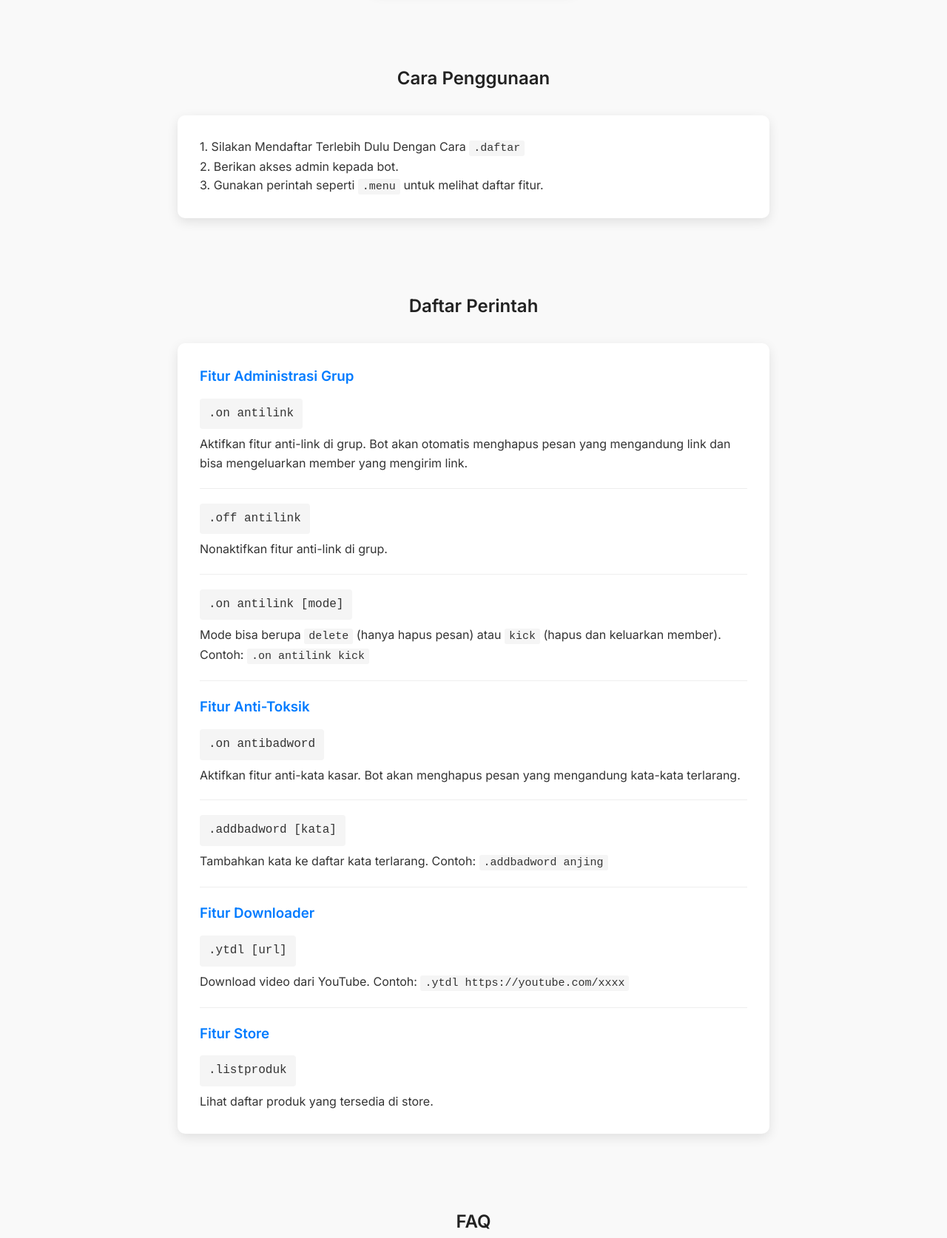
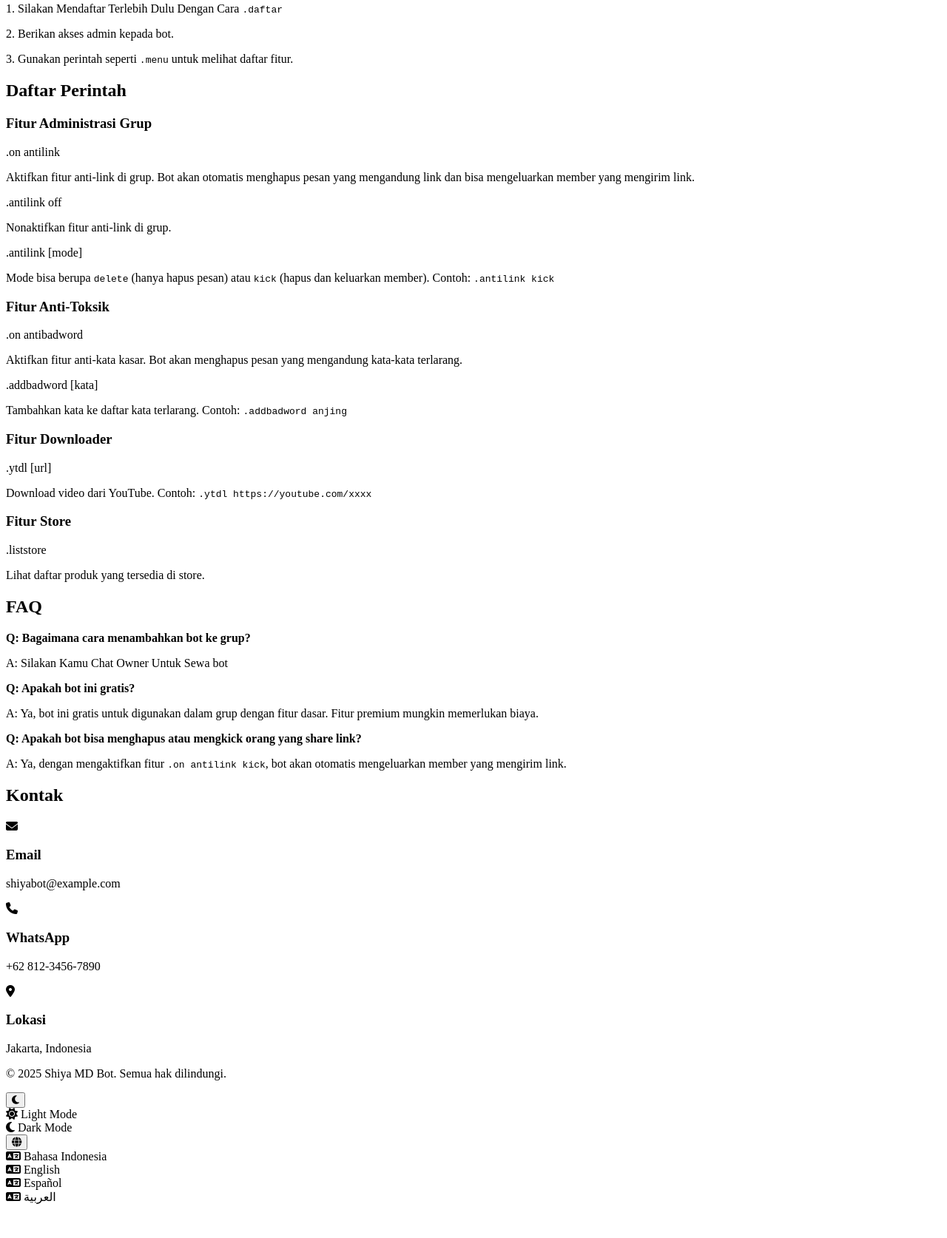
Before and after one commit to branpedia/Shiya-Help, a plain HTML site: page index.html in a window 1280 px wide. Shown: the part 790-2464 px from the top of the page at 74% size. After the commit the page ends 2426 px from the top, so only its background shows below. Drawn offline with Linux system fonts and the light colour scheme.

Commit message:
Update index.html

```diff
--- a/index.html
+++ b/index.html
@@ -3,136 +3,178 @@
 <head>
     <meta charset="UTF-8">
     <meta name="viewport" content="width=device-width, initial-scale=1.0">
-    <title>Shiya MD Bot</title>
-    <link rel="stylesheet" href="styles.css">
+    <title>Shiya MD Bot - Multi-language WhatsApp Bot</title>
     <link rel="stylesheet" href="https://cdnjs.cloudflare.com/ajax/libs/font-awesome/6.4.2/css/all.min.css">
     <link href="https://fonts.googleapis.com/css2?family=Inter:wght@300;400;600&display=swap" rel="stylesheet">
 </head>
 <body>
+    <!-- Navigation -->
     <nav>
         <div class="logo">Shiya MD</div>
         <ul>
-            <li><a href="#fitur">Fitur</a></li>
-            <li><a href="#cara">Cara Penggunaan</a></li>
-            <li><a href="#commands">Perintah</a></li>
-            <li><a href="#faq">FAQ</a></li>
-            <li><a href="#kontak">Kontak</a></li>
+            <li><a href="#features" data-i18n="nav.features">Fitur</a></li>
+            <li><a href="#usage" data-i18n="nav.usage">Cara Penggunaan</a></li>
+            <li><a href="#commands" data-i18n="nav.commands">Perintah</a></li>
+            <li><a href="#faq" data-i18n="nav.faq">FAQ</a></li>
+            <li><a href="#contact" data-i18n="nav.contact">Kontak</a></li>
         </ul>
     </nav>
-
+    <!-- Hero Section -->
     <div class="hero">
-        <h1>Selamat datang di Shiya MD Bot!</h1>
-        <p>Bot cerdas untuk mengelola grup dengan mudah dan efisien.</p>
+        <h1 data-i18n="hero.title">Selamat datang di Shiya MD Bot!</h1>
+        <p data-i18n="hero.subtitle">Bot cerdas untuk mengelola grup dengan mudah dan efisien.</p>
     </div>
-
     <div class="container">
-        <section id="fitur">
-            <h2>Fitur Utama</h2>
+        <!-- Features -->
+        <section id="features">
+            <h2 data-i18n="features.title">Fitur Utama</h2>
             <div class="features">
                 <div class="feature">
                     <i class="fas fa-users-cog"></i>
-                    <h3>Administrasi Grup</h3>
-                    <p>Fitur lengkap untuk mengelola grup secara otomatis</p>
+                    <h3 data-i18n="features.group">Administrasi Grup</h3>
+                    <p data-i18n="features.group_desc">Fitur lengkap untuk mengelola grup secara otomatis</p>
                 </div>
                 <div class="feature">
                     <i class="fas fa-shield-alt"></i>
-                    <h3>Anti-Toksik</h3>
-                    <p>Proteksi grup dari link, kata kasar, dan spam</p>
+                    <h3 data-i18n="features.antitoxic">Anti-Toksik</h3>
+                    <p data-i18n="features.antitoxic_desc">Proteksi grup dari link, kata kasar, dan spam</p>
                 </div>
                 <div class="feature">
                     <i class="fas fa-folder-open"></i>
-                    <h3>Downloader Video</h3>
-                    <p>Download video dari berbagai platform</p>
+                    <h3 data-i18n="features.downloader">Downloader Video</h3>
+                    <p data-i18n="features.downloader_desc">Download video dari berbagai platform</p>
                 </div>
                 <div class="feature">
                     <i class="fas fa-chart-line"></i>
-                    <h3>Store</h3>
-                    <p>Sistem toko digital dalam bot</p>
+                    <h3 data-i18n="features.store">Store</h3>
+                    <p data-i18n="features.store_desc">Sistem toko digital dalam bot</p>
                 </div>
             </div>
         </section>
-
-        <section id="cara">
-            <h2>Cara Penggunaan</h2>
+        <!-- Usage -->
+        <section id="usage">
+            <h2 data-i18n="usage.title">Cara Penggunaan</h2>
             <div class="command-list">
-                <p>1. Silakan Mendaftar Terlebih Dulu Dengan Cara <code>.daftar</code></p>
-                <p>2. Berikan akses admin kepada bot.</p>
-                <p>3. Gunakan perintah seperti <code>.menu</code> untuk melihat daftar fitur.</p>
+                <p><span data-i18n="usage.step1">1. Silakan Mendaftar Terlebih Dulu Dengan Cara</span> <code>.daftar</code></p>
+                <p data-i18n="usage.step2">2. Berikan akses admin kepada bot.</p>
+                <p><span data-i18n="usage.step3">3. Gunakan perintah seperti</span> <code>.menu</code> <span data-i18n="usage.step3_cont">untuk melihat daftar fitur.</span></p>
             </div>
         </section>
-
+        <!-- Commands -->
         <section id="commands">
-            <h2>Daftar Perintah</h2>
+            <h2 data-i18n="commands.title">Daftar Perintah</h2>
             <div class="command-list">
-                <h3>Fitur Administrasi Grup</h3>
+                <h3 data-i18n="commands.group">Fitur Administrasi Grup</h3>
                 <div class="command-item">
                     <div class="command">.on antilink</div>
-                    <p>Aktifkan fitur anti-link di grup. Bot akan otomatis menghapus pesan yang mengandung link dan bisa mengeluarkan member yang mengirim link.</p>
+                    <p data-i18n="commands.antilink_desc">Aktifkan fitur anti-link di grup. Bot akan otomatis menghapus pesan yang mengandung link dan bisa mengeluarkan member yang mengirim link.</p>
                 </div>
                 <div class="command-item">
-                    <div class="command">.off antilink</div>
-                    <p>Nonaktifkan fitur anti-link di grup.</p>
+                    <div class="command">.antilink off</div>
+                    <p data-i18n="commands.antilink_off_desc">Nonaktifkan fitur anti-link di grup.</p>
                 </div>
                 <div class="command-item">
-                    <div class="command">.on antilink [mode]</div>
-                    <p>Mode bisa berupa <code>delete</code> (hanya hapus pesan) atau <code>kick</code> (hapus dan keluarkan member). Contoh: <code>.on antilink kick</code></p>
+                    <div class="command">.antilink [mode]</div>
+                    <p><span data-i18n="commands.antilink_mode_desc">Mode bisa berupa</span> <code>delete</code> <span data-i18n="commands.antilink_mode_desc1">(hanya hapus pesan) atau</span> <code>kick</code> <span data-i18n="commands.antilink_mode_desc2">(hapus dan keluarkan member). Contoh:</span> <code>.antilink kick</code></p>
                 </div>
-
-                <h3>Fitur Anti-Toksik</h3>
+                <h3 data-i18n="commands.antitoxic">Fitur Anti-Toksik</h3>
                 <div class="command-item">
                     <div class="command">.on antibadword</div>
-                    <p>Aktifkan fitur anti-kata kasar. Bot akan menghapus pesan yang mengandung kata-kata terlarang.</p>
+                    <p data-i18n="commands.antibadword_desc">Aktifkan fitur anti-kata kasar. Bot akan menghapus pesan yang mengandung kata-kata terlarang.</p>
                 </div>
                 <div class="command-item">
                     <div class="command">.addbadword [kata]</div>
-                    <p>Tambahkan kata ke daftar kata terlarang. Contoh: <code>.addbadword anjing</code></p>
+                    <p><span data-i18n="commands.addbadword_desc">Tambahkan kata ke daftar kata terlarang. Contoh:</span> <code>.addbadword anjing</code></p>
                 </div>
-
-                <h3>Fitur Downloader</h3>
+                <h3 data-i18n="commands.downloader">Fitur Downloader</h3>
                 <div class="command-item">
                     <div class="command">.ytdl [url]</div>
-                    <p>Download video dari YouTube. Contoh: <code>.ytdl https://youtube.com/xxxx</code></p>
+                    <p><span data-i18n="commands.ytdl_desc">Download video dari YouTube. Contoh:</span> <code>.ytdl https://youtube.com/xxxx</code></p>
                 </div>
-
-                <h3>Fitur Store</h3>
+                <h3 data-i18n="commands.store">Fitur Store</h3>
                 <div class="command-item">
-                    <div class="command">.listproduk</div>
-                    <p>Lihat daftar produk yang tersedia di store.</p>
+                    <div class="command">.liststore</div>
+                    <p data-i18n="commands.listproduk_desc">Lihat daftar produk yang tersedia di store.</p>
                 </div>
             </div>
         </section>
-
+        <!-- FAQ -->
         <section id="faq">
-            <h2>FAQ</h2>
+            <h2 data-i18n="faq.title">FAQ</h2>
             <div class="command-list">
                 <div class="faq-item">
-                    <strong>Q: Bagaimana cara menambahkan bot ke grup?</strong>
-                    <p>A: Silakan Kamu Chat Owner Untuk Sewa bot</p>
+                    <strong data-i18n="faq.q1">Q: Bagaimana cara menambahkan bot ke grup?</strong>
+                    <p data-i18n="faq.a1">A: Silakan Kamu Chat Owner Untuk Sewa bot</p>
                 </div>
-
                 <div class="faq-item">
-                    <strong>Q: Apakah bot ini gratis?</strong>
-                    <p>A: Ya, bot ini gratis untuk digunakan dalam grup dengan fitur dasar. Fitur premium mungkin memerlukan biaya.</p>
+                    <strong data-i18n="faq.q2">Q: Apakah bot ini gratis?</strong>
+                    <p data-i18n="faq.a2">A: Ya, bot ini gratis untuk digunakan dalam grup dengan fitur dasar. Fitur premium mungkin memerlukan biaya.</p>
                 </div>
-
                 <div class="faq-item">
-                    <strong>Q: Apakah bot bisa menghapus atau mengkick orang yang share link?</strong>
-                    <p>A: Ya, dengan mengaktifkan fitur <code>.on antilink kick</code>, bot akan otomatis mengeluarkan member yang mengirim link.</p>
+                    <strong data-i18n="faq.q3">Q: Apakah bot bisa menghapus atau mengkick orang yang share link?</strong>
+                    <p><span data-i18n="faq.a3">A: Ya, dengan mengaktifkan fitur</span> <code>.on antilink kick</code>, <span data-i18n="faq.a3_cont">bot akan otomatis mengeluarkan member yang mengirim link.</span></p>
                 </div>
             </div>
         </section>
-
-        <section id="kontak">
-            <h2>Kontak</h2>
-            <div class="command-list">
-                <div class="contact-info">
-                    <p><i class="fas fa-envelope"></i> Email: branpediaid@gmail.com</p>
-                    <p><i class="fas fa-phone"></i> WhatsApp: +62 857-9560-0265 </p>
-                    <p><i class="fas fa-map-marker-alt"></i> Lokasi: Jakarta, Indonesia</p>
+        <!-- Contact -->
+        <section id="contact">
+            <h2 data-i18n="contact.title">Kontak</h2>
+            <div class="contact-info">
+                <div class="contact-card">
+                    <div class="contact-icon">
+                        <i class="fas fa-envelope"></i>
+                    </div>
+                    <div>
+                        <h3 data-i18n="contact.email">Email</h3>
+                        <p>shiyabot@example.com</p>
+                    </div>
+                </div>
+                <div class="contact-card">
+                    <div class="contact-icon">
+                        <i class="fas fa-phone"></i>
+                    </div>
+                    <div>
+                        <h3 data-i18n="contact.whatsapp">WhatsApp</h3>
+                        <p>+62 812-3456-7890</p>
+                    </div>
+                </div>
+                <div class="contact-card">
+                    <div class="contact-icon">
+                        <i class="fas fa-map-marker-alt"></i>
+                    </div>
+                    <div>
+                        <h3 data-i18n="contact.location">Lokasi</h3>
+                        <p data-i18n="contact.location_detail">Jakarta, Indonesia</p>
+                    </div>
                 </div>
             </div>
         </section>
     </div>
-    <script src="script.js"></script>
+    <!-- Footer -->
+    <footer>
+        <p>&copy; <span data-i18n="footer.copyright">2025 Shiya MD Bot. Semua hak dilindungi.</span></p>
+    </footer>
+    <!-- Theme Switcher -->
+    <div class="theme-switcher">
+        <button class="theme-btn" id="themeBtn">
+            <i class="fas fa-moon"></i>
+        </button>
+        <div class="theme-dropdown" id="themeDropdown">
+            <div class="theme-option" data-theme="light"><i class="fas fa-sun"></i> Light Mode</div>
+            <div class="theme-option" data-theme="dark"><i class="fas fa-moon"></i> Dark Mode</div>
+        </div>
+    </div>
+    <!-- Language Selector -->
+    <div class="language-selector">
+        <button class="language-btn" id="languageBtn">
+            <i class="fas fa-globe"></i>
+        </button>
+        <div class="language-dropdown" id="languageDropdown">
+            <div class="language-option" data-lang="id"><i class="fas fa-language"></i> Bahasa Indonesia</div>
+            <div class="language-option" data-lang="en"><i class="fas fa-language"></i> English</div>
+            <div class="language-option" data-lang="es"><i class="fas fa-language"></i> Español</div>
+            <div class="language-option" data-lang="ar"><i class="fas fa-language"></i> العربية</div>
+        </div>
+    </div>
 </body>
-                  </html>
+</html>
```
